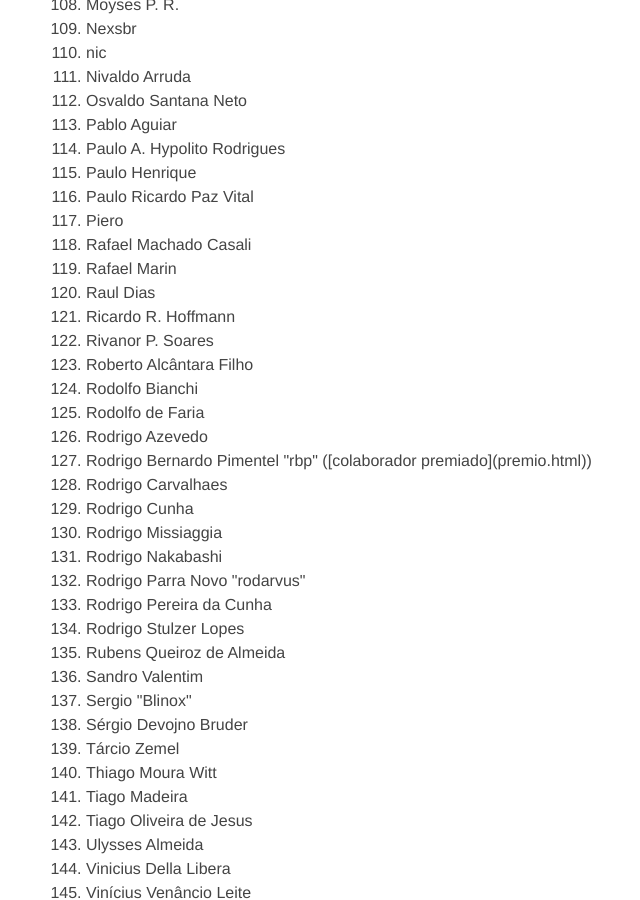
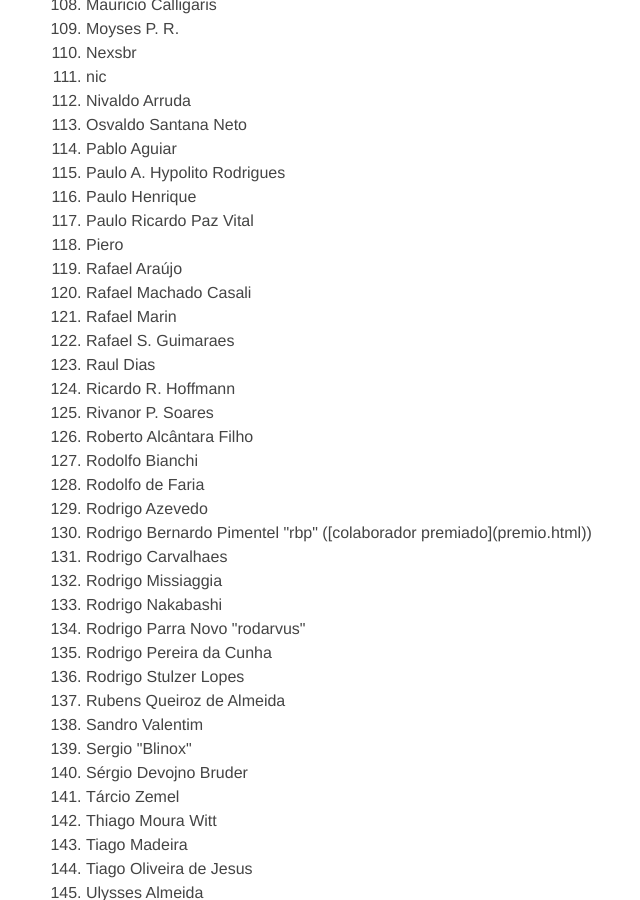
Before and after one commit to funcoeszz/funcoeszz.github.io, a Jekyll site: the page built from thanks.html, in a window 1280 px wide and 900 px high, scrolled down 3162 px. Shown: the whole window, without its empty margins (250-890 px from the left). Built offline with Jekyll 4.4.1, drawn with Linux system fonts in a browser that asks for light colours.

Commit message:
thanks - Atualizando lista.

```diff
--- a/thanks.html
+++ b/thanks.html
@@ -130,8 +131,10 @@ redirect_from: /equipe.html
 <li>Paulo Henrique</li>
 <li>Paulo Ricardo Paz Vital</li><!-- favicon, CSS, testes Debian -->
 <li>Piero</li>
+<li>Rafael Araújo</li>
 <li>Rafael Machado Casali</li><!-- zz -->
 <li>Rafael Marin</li>
+<li>Rafael S. Guimaraes</li>
 <li>Raul Dias</li>
 <li>Ricardo R. Hoffmann</li>
 <li>Rivanor P. Soares</li>
@@ -141,7 +144,6 @@ redirect_from: /equipe.html
 <li>Rodrigo Azevedo</li><!-- testes Ubuntu -->
 <li>Rodrigo Bernardo Pimentel "rbp" ([colaborador premiado](premio.html))</li><!-- zz, zzbot, >&- -->
 <li>Rodrigo Carvalhaes</li>
-<li>Rodrigo Cunha</li>
 <li>Rodrigo Missiaggia</li><!-- zz, zzcelulartim -->
 <li>Rodrigo Nakabashi</li>
 <li>Rodrigo Parra Novo "rodarvus"</li>
```
Also changed, not shown: other parts of thanks.html (+1 -0 lines).
